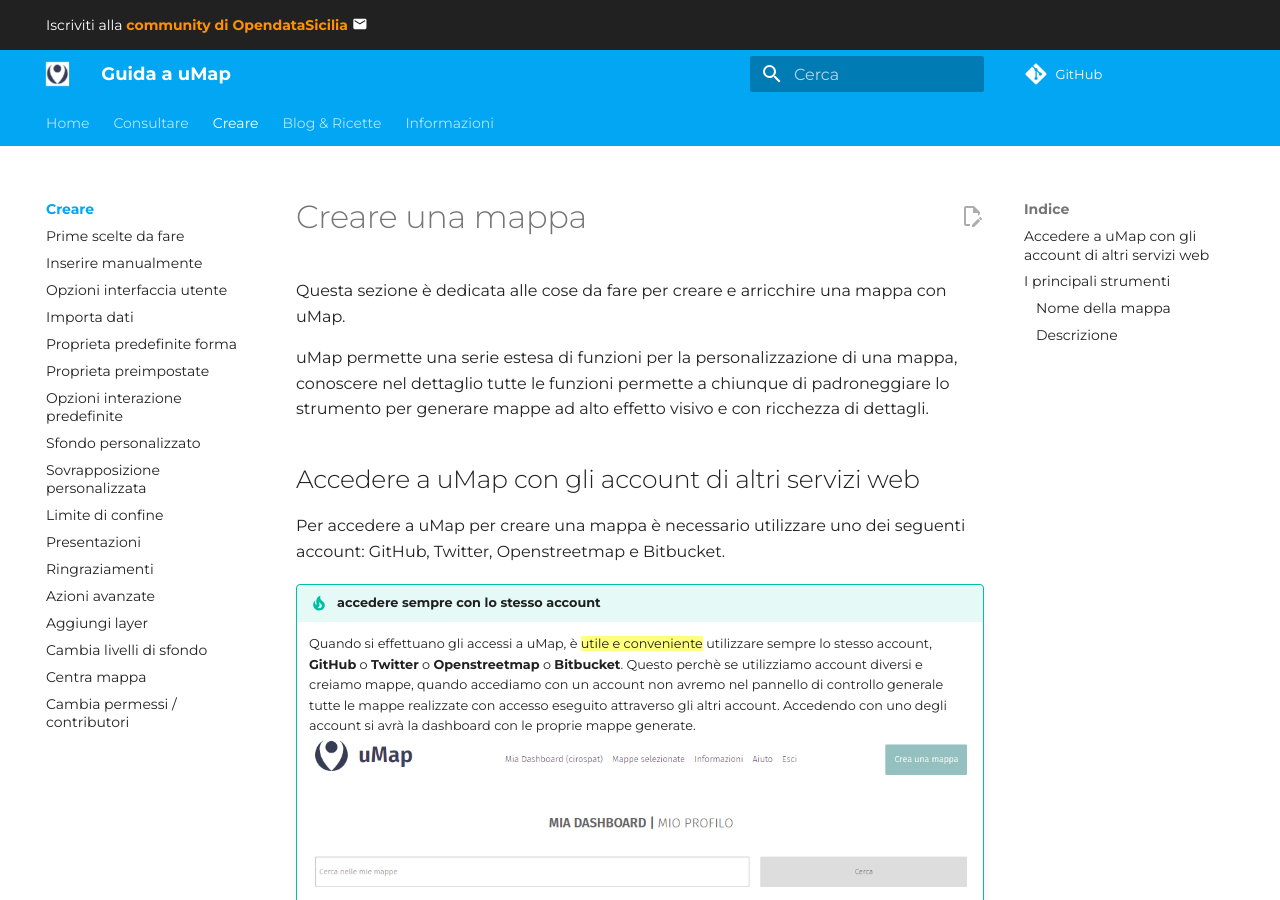
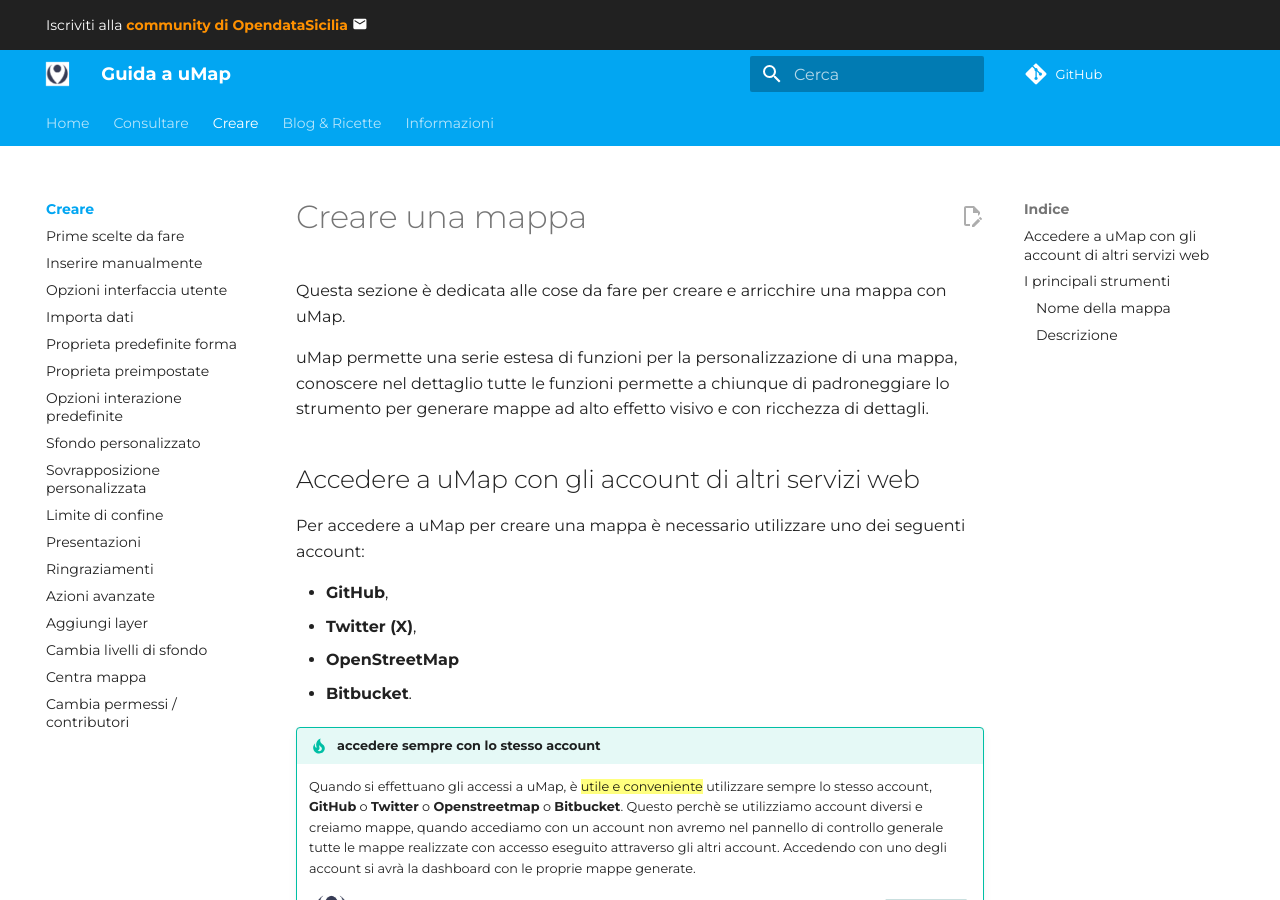
Before and after one commit to opendatasicilia/guida-umap, an MkDocs documentation site: the page built from docs/creare/index.md, in a window 1280 px wide and 900 px high. Built offline with MkDocs 1.6.1 and Material for MkDocs 9.7.7, drawn with Linux system fonts in a browser that asks for light colours; comment, search, counter and statistics services are not loaded.

```diff
--- a/docs/creare/index.md
+++ b/docs/creare/index.md
@@ -6,11 +6,18 @@ uMap permette una serie estesa di funzioni per la personalizzazione di una mappa
 
 ## Accedere a uMap con gli account di altri servizi web
 
-Per accedere a uMap per creare una mappa è necessario utilizzare uno dei seguenti account: GitHub, Twitter, Openstreetmap e Bitbucket.
+Per accedere a uMap per creare una mappa è necessario utilizzare uno dei seguenti account:
+
+   - **GitHub**,
+   - **Twitter (X)**,
+   - **OpenStreetMap**
+   - **Bitbucket**.
 
 !!! tip "accedere sempre con lo stesso account"
 
-    Quando si effettuano gli accessi a uMap, è ==utile e conveniente== utilizzare sempre lo stesso account, **GitHub** o **Twitter** o **Openstreetmap** o **Bitbucket**. Questo perchè se utilizziamo account diversi e creiamo mappe, quando accediamo con un account non avremo nel pannello di controllo generale tutte le mappe realizzate con accesso eseguito attraverso gli altri account. Accedendo con uno degli account si avrà la dashboard con le proprie mappe generate.
+    Quando si effettuano gli accessi a uMap, è ==utile e conveniente== utilizzare sempre lo stesso account, **GitHub** o **Twitter** o **Openstreetmap** o **Bitbucket**. Questo perchè se utilizziamo account diversi e creiamo mappe, quando accediamo con un account non avremo nel pannello di controllo generale tutte le mappe realizzate con accesso eseguito attraverso gli altri account.
+    Accedendo con uno degli account si avrà la dashboard con le proprie mappe generate.
+
     ![](https://raw.githubusercontent.com/opendatasicilia/guida-umap/main/docs/img/umap-dashboard.PNG)
 
 ## I principali strumenti
```
